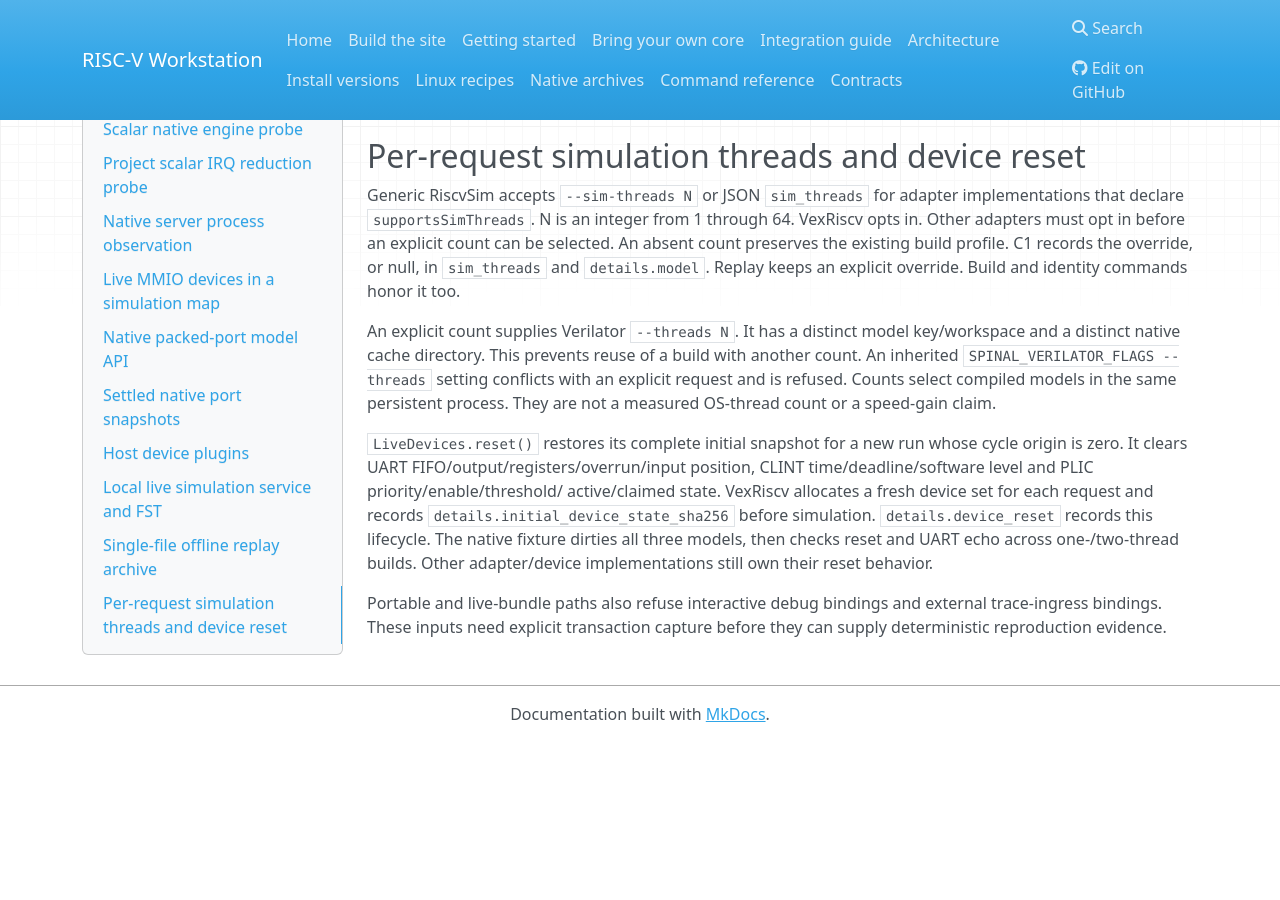
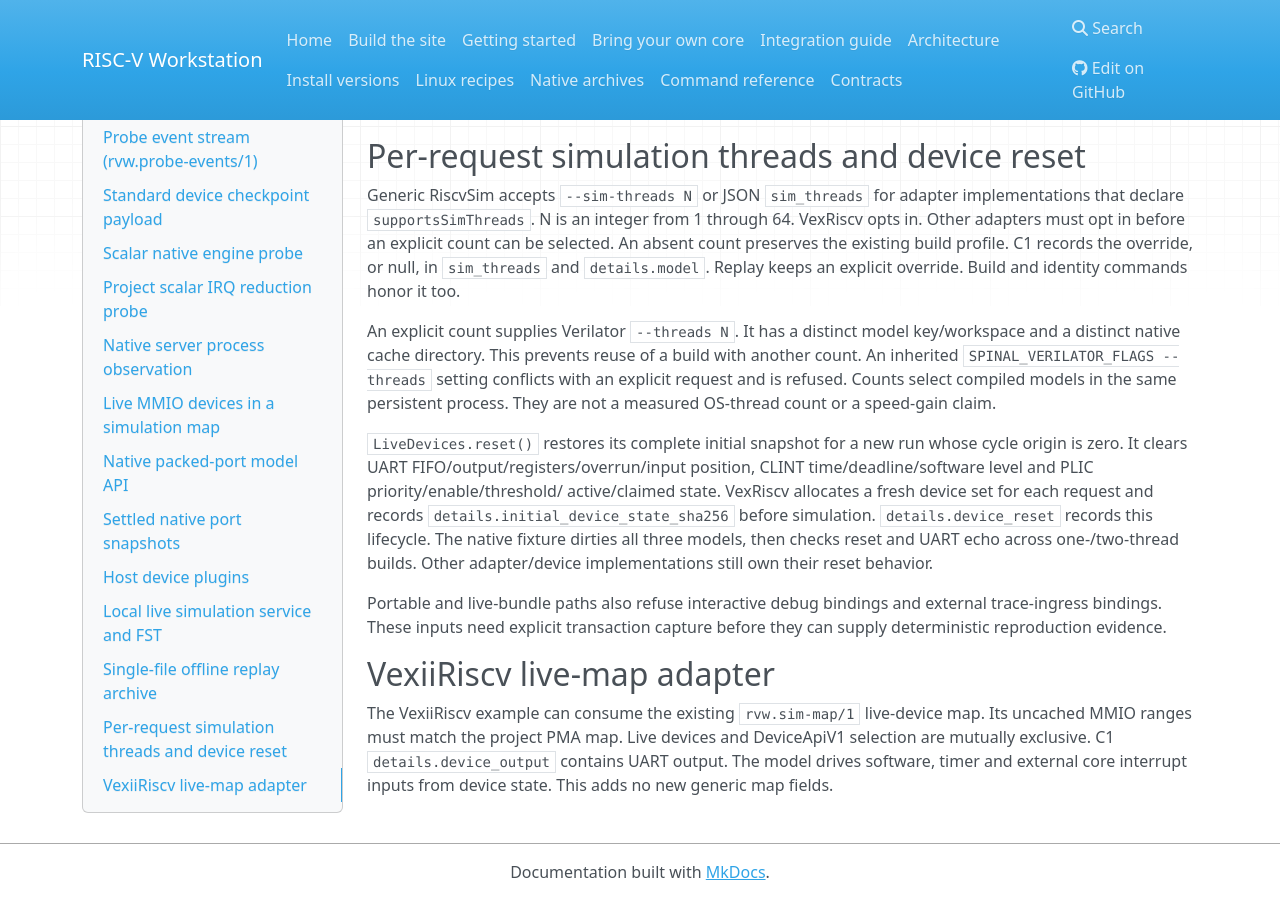
Before and after one commit to riscPrint/risc-v-workstation, an MkDocs documentation site: the page built from docs/contracts/sim.md, in a window 1280 px wide and 900 px high, scrolled down 7717 px. Built offline with MkDocs 1.6.1, drawn with Linux system fonts in a browser that asks for light colours; nearby versions of some CDN libraries; before the commit the page ends 8459 px from its top, so only the background shows below that.

Commit message:
feat(sim): connect live devices to the vexii core

```diff
--- a/docs/contracts/sim.md
+++ b/docs/contracts/sim.md
@@ -424,3 +424,11 @@ Other adapter/device implementations still own their reset behavior.
 Portable and live-bundle paths also refuse interactive debug bindings and
 external trace-ingress bindings. These inputs need explicit transaction
 capture before they can supply deterministic reproduction evidence.
+
+## VexiiRiscv live-map adapter
+
+The VexiiRiscv example can consume the existing `rvw.sim-map/1` live-device
+map. Its uncached MMIO ranges must match the project PMA map. Live devices
+and DeviceApiV1 selection are mutually exclusive. C1 `details.device_output`
+contains UART output. The model drives software, timer and external core
+interrupt inputs from device state. This adds no new generic map fields.
```
Also changed, not shown: examples/vexiiriscv/README.md (+21 -1 lines), 6 other files.
